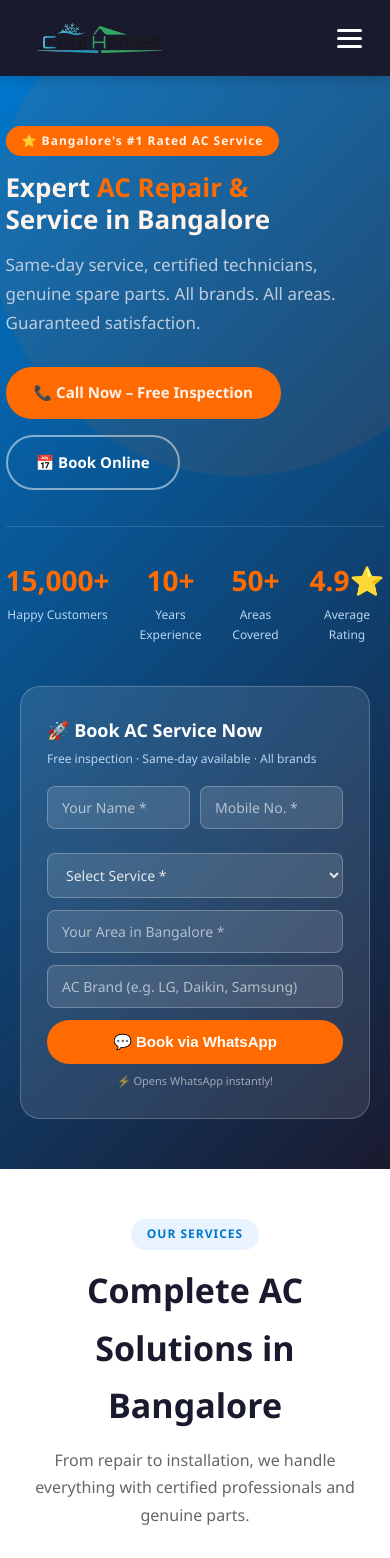
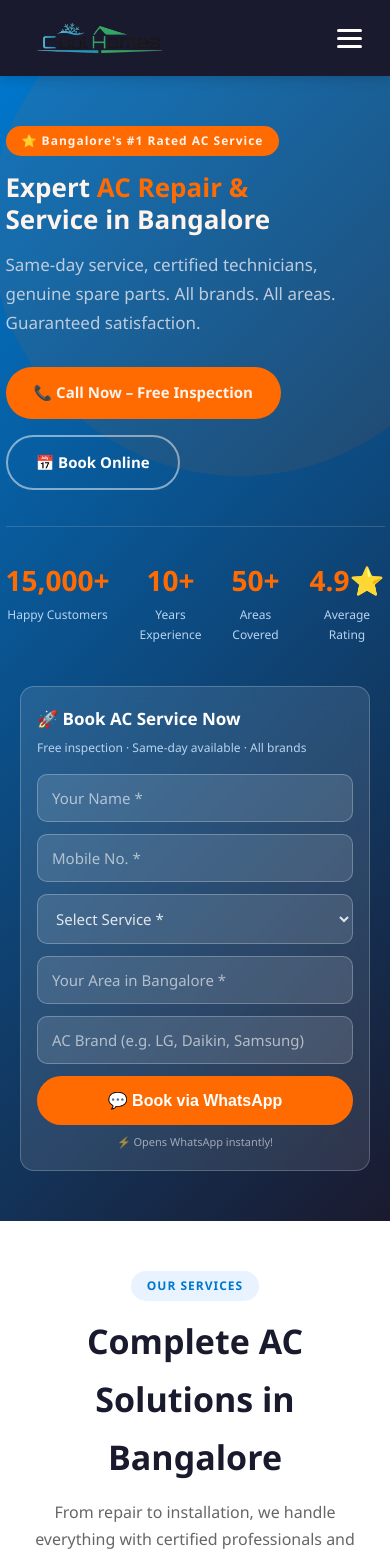
Before and after one commit to contentyouworkplace-beep/coolhomes, a Next.js app: page / in a window 390 px wide. Shown: the top 1558 px of the page. Built offline with nearby package versions, Linux system fonts and the light colour scheme.

Commit message:
Make forms mobile friendly - larger inputs, stacked layout on small screens

```diff
--- a/app/globals.css
+++ b/app/globals.css
@@ -900,6 +900,52 @@ footer {
   .hero-form, .inner-hero-form { max-width: 100%; min-width: unset; }
 }
 
+@media (max-width: 600px) {
+  /* All form variants — full width, comfortable touch targets */
+  .hero-form,
+  .inner-hero-form,
+  .light-hero-form {
+    max-width: 100%;
+    min-width: unset;
+    width: 100%;
+    padding: 18px 16px;
+    border-radius: 14px;
+  }
+
+  /* Stack the two-column name/phone row on mobile */
+  .hero-form .hf-row {
+    grid-template-columns: 1fr;
+    gap: 0;
+    margin-bottom: 0;
+  }
+
+  /* Bigger touch targets for inputs */
+  .hero-form .hf-group input,
+  .hero-form .hf-group select,
+  .inner-hero-form .hf-group input,
+  .inner-hero-form .hf-group select,
+  .light-hero-form .hf-group input,
+  .light-hero-form .hf-group select {
+    padding: 13px 14px;
+    font-size: 15px;
+    border-radius: 10px;
+  }
+
+  /* Bigger submit button */
+  .hero-form .btn-submit,
+  .inner-hero-form .btn-submit,
+  .light-hero-form .btn-submit {
+    padding: 15px;
+    font-size: 16px;
+    border-radius: 30px;
+  }
+
+  .hero-form h3,
+  .inner-hero-form h3 {
+    font-size: 17px;
+  }
+}
+
 /* ======= LIGHT FORM (used on white backgrounds) ======= */
 .light-hero-form {
   background: #f8f9fa;
```
